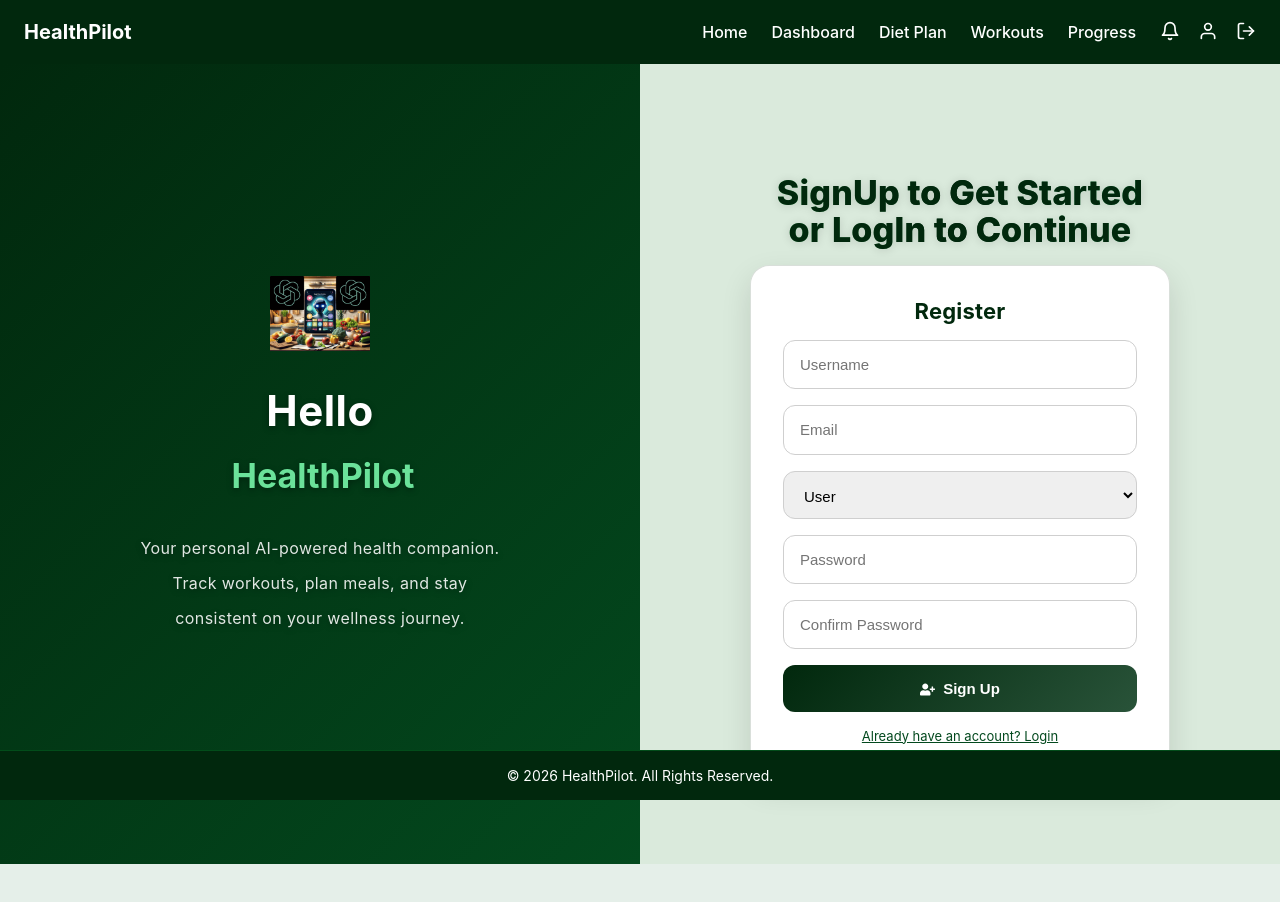
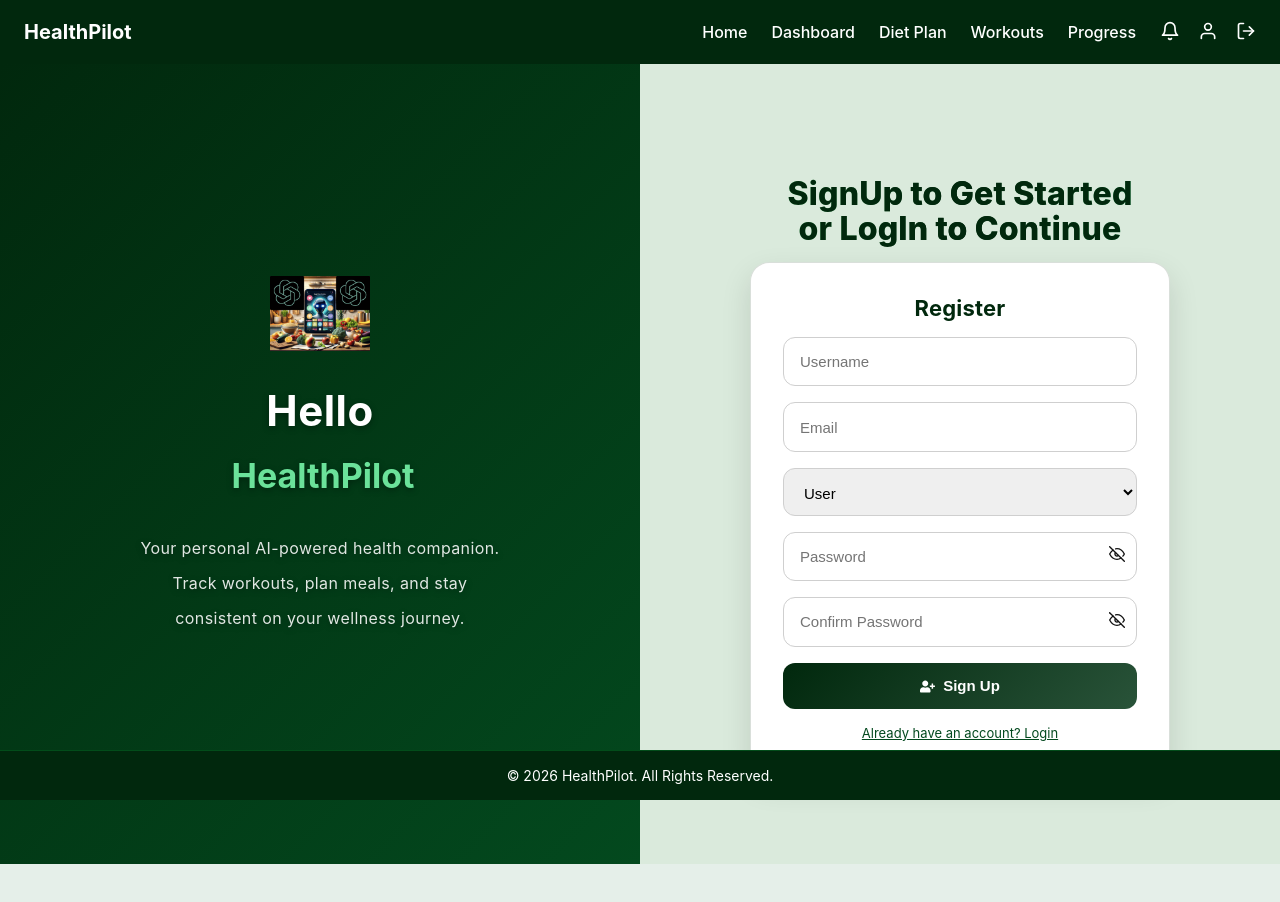
Before and after one commit to ChamodyaGanepola/ai_powered_diet_and_fitness_planner, a React (Create React App) app in the folder frontend/: page / in a window 1280 px wide. Both pictures are taken after a click on the element "Don't have an account? Sign up". Shown: the top 902 px of the page. Built offline with nearby package versions, Linux system fonts and the light colour scheme; no server answers.

Commit message:
changes to validations

```diff
--- a/frontend/src/pages/Auth/Auth.css
+++ b/frontend/src/pages/Auth/Auth.css
@@ -89,18 +89,17 @@
 
 .pinkChampsTopic {
   margin-bottom: 1rem;
-  font-size: 34px;
+  font-size: 32px;
   color: #01280d;
   text-align: center;
   line-height: 1.1;
   font-weight: 800;
   letter-spacing: 0.2px;
-
   background: linear-gradient(90deg, #a3ffb8,
   #01280d, #6be29a);
   -webkit-background-clip: text;
   -webkit-text-fill-color: fill;
-  text-shadow: 0 1px 10px rgba(0, 0, 0, 0.15);
+
 }
 
 
@@ -177,6 +176,29 @@ button svg {
   margin-right: 8px;
   vertical-align: middle;
 }
+.password-field {
+  position: relative;
+}
+
+.toggle-eye {
+  position: absolute;
+  right: 12px;
+  top: 50%;
+  transform: translateY(-50%);
+  cursor: pointer;
+  color: #111;
+}
+/* Chrome/Edge */
+input[type="password"]::-ms-reveal,
+input[type="password"]::-ms-clear {
+  display: none;
+}
+
+/* Chrome */
+input[type="password"]::-webkit-textfield-decoration-container {
+  display: none;
+}
+
 
 @keyframes spin {
   0% { transform: rotate(0deg); }
--- a/frontend/src/pages/Auth/Auth.jsx
+++ b/frontend/src/pages/Auth/Auth.jsx
@@ -5,6 +5,8 @@ import { useAuth } from "../../context/authContext.jsx";
 import { useNavigate } from "react-router-dom";
 import { useAlert } from "../../context/alertContext.jsx";
 import { FaSignInAlt, FaUserPlus, FaSpinner } from "react-icons/fa";
+import { FiEye, FiEyeOff } from "react-icons/fi";
+
 import {
   validateEmail,
   validatePassword,
@@ -25,6 +27,8 @@ const Auth = () => {
   const [data, setData] = useState(initialState);
   const [isSignUp, setIsSignUp] = useState(false);
   const [confirmPass, setConfirmPass] = useState(true);
+  const [showPassword, setShowPassword] = useState(false);
+  const [showConfirmPassword, setShowConfirmPassword] = useState(false);
 
   const resetForm = () => {
     setData(initialState);
@@ -56,6 +60,14 @@ const Auth = () => {
         });
         return;
       }
+      if (!validateEmail(data.email)) {
+        showAlert({
+          type: "error",
+          message: "Please enter a valid email address.",
+          autoClose: true,
+        });
+        return;
+      }
 
       if (data.email !== data.email.toLowerCase()) {
         showAlert({
@@ -70,7 +82,7 @@ const Auth = () => {
         showAlert({
           type: "error",
           message:
-            "Password must be at least 8 characters, include 1 uppercase letter, 1 lowercase letter, and 1 number.",
+            "Password must be at least 8 characters and include 1 uppercase letter, 1 lowercase letter, 1 number, and 1 special character (!@#$%^&*).",
           autoClose: true,
         });
         return;
@@ -117,16 +129,6 @@ const Auth = () => {
         return;
       }
 
-      if (!validatePassword(data.password)) {
-        showAlert({
-          type: "error",
-          message:
-            "Password must be at least 8 characters, include 1 uppercase letter, 1 lowercase letter, and 1 number.",
-          autoClose: true,
-        });
-        return;
-      }
-
       const success = await logIn({
         email: data.email,
         password: data.password,
@@ -137,6 +139,7 @@ const Auth = () => {
           type: "success",
           message: "Login successful!",
           autoClose: true,
+          duration: 6000,
         });
         navigate("/home");
       }
@@ -214,23 +217,40 @@ const Auth = () => {
             />
           )}
 
+          <div className="password-field">
             <input
-            type="password"
+              type={showPassword ? "text" : "password"}
               name="password"
               placeholder="Password"
               value={data.password}
               onChange={handleChange}
               required
             />
+            <span
+              className="toggle-eye"
+              onClick={() => setShowPassword((prev) => !prev)}
+            >
+              {showPassword ? <FiEye /> : <FiEyeOff />}
+            </span>
+          </div>
+
           {isSignUp && (
+            <div className="password-field">
               <input
-              type="password"
+                type={showConfirmPassword ? "text" : "password"}
                 name="confirmpassword"
                 placeholder="Confirm Password"
                 value={data.confirmpassword}
                 onChange={handleChange}
                 required
               />
+              <span
+                className="toggle-eye"
+                onClick={() => setShowConfirmPassword((prev) => !prev)}
+              >
+                {showConfirmPassword ? <FiEye /> : <FiEyeOff />}
+              </span>
+            </div>
           )}
 
           {!confirmPass && (
@@ -274,6 +294,8 @@ const Auth = () => {
             onClick={() => {
               setIsSignUp((prev) => !prev);
               resetForm();
+              setShowPassword(false);
+              setShowConfirmPassword(false);
             }}
           >
             {isSignUp
--- a/frontend/src/utils/validation.js
+++ b/frontend/src/utils/validation.js
@@ -4,8 +4,10 @@ export const validateEmail = (email) => {
 };
 
 export const validatePassword = (password) => {
-  const re = /^(?=.*[a-z])(?=.*[A-Z])(?=.*\d).{8,}$/;
-  return re.test(password);
+  const passwordRegex =
+    /^(?=.*[a-z])(?=.*[A-Z])(?=.*\d)(?=.*[!@#$%^&*])[A-Za-z\d!@#$%^&*]{8,}$/;
+
+  return passwordRegex.test(password);
 };
 
 export const validateUsername = (username) => {
```
Lines whose indentation alone changed are shown as unchanged.
